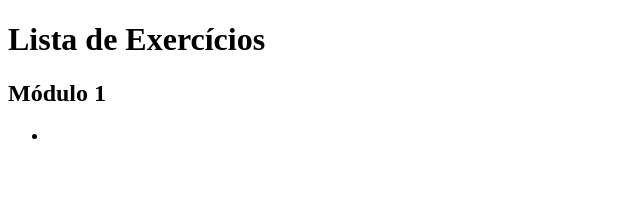
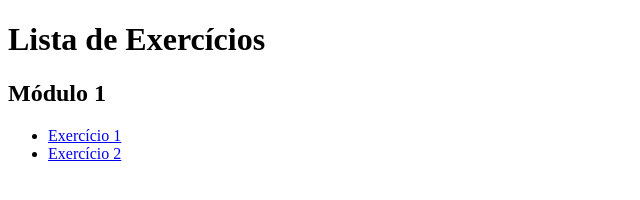
Before and after one commit to profdanielsenac/projeto-paginas, a plain HTML site: page exercicios/exercicios.html in a window 1280 px wide. Shown: the whole page, without its empty margins (0-640 px from the left). Drawn offline with Linux system fonts and the light colour scheme.

Commit message:
Update exercicios.html

```diff
--- a/exercicios/exercicios.html
+++ b/exercicios/exercicios.html
@@ -10,7 +10,10 @@
   <h2>Módulo 1</h2>
   <ul>
     <li>
-      <a href="modulo-1/exercicio-1/index.docx"></a>
+      <a href="modulo-1/exercicio-1/index.html">Exercício 1</a>
+    </li>
+    <li>
+      <a href="modulo-1/exercicio-2/index.html">Exercício 2</a>
     </li>
   </ul>
 </body>
```
